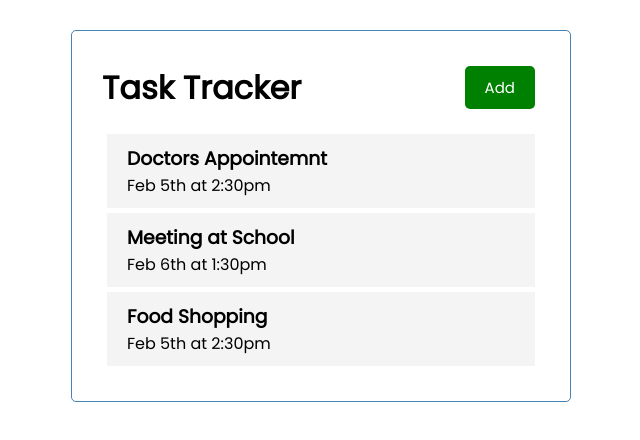
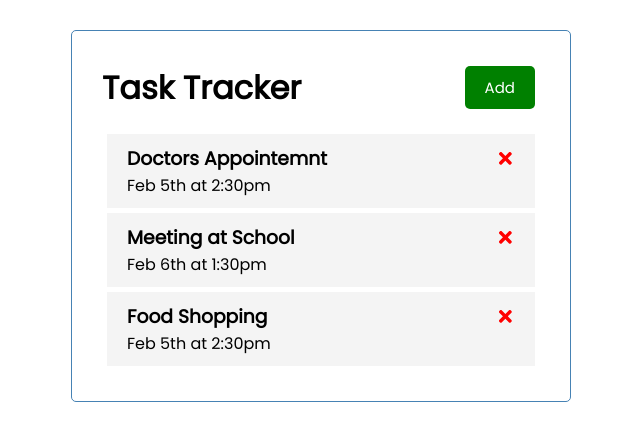
Before and after one commit to JulioSergioFS/React-task-tracker, a React (Create React App) app in the folder task-tracker/: page / in a window 1280 px wide. Shown: the top 440 px of the page, without its empty margins (319-959 px from the left). Built offline with nearby package versions, Linux system fonts and the light colour scheme.

Commit message:
Used a react icon

```diff
--- a/task-tracker/src/component/Task.js
+++ b/task-tracker/src/component/Task.js
@@ -1,7 +1,11 @@
+import { FaTimes } from 'react-icons/fa'
+
 const Task = ({ task }) => {
     return (
         <div className='task'>
-            <h3>{task.text}</h3>
+            <h3>
+                {task.text} <FaTimes style={{color:'red', cursor:'pointer'}}/>
+            </h3>
             <p>{task.day}</p>
         </div>
     )
```
